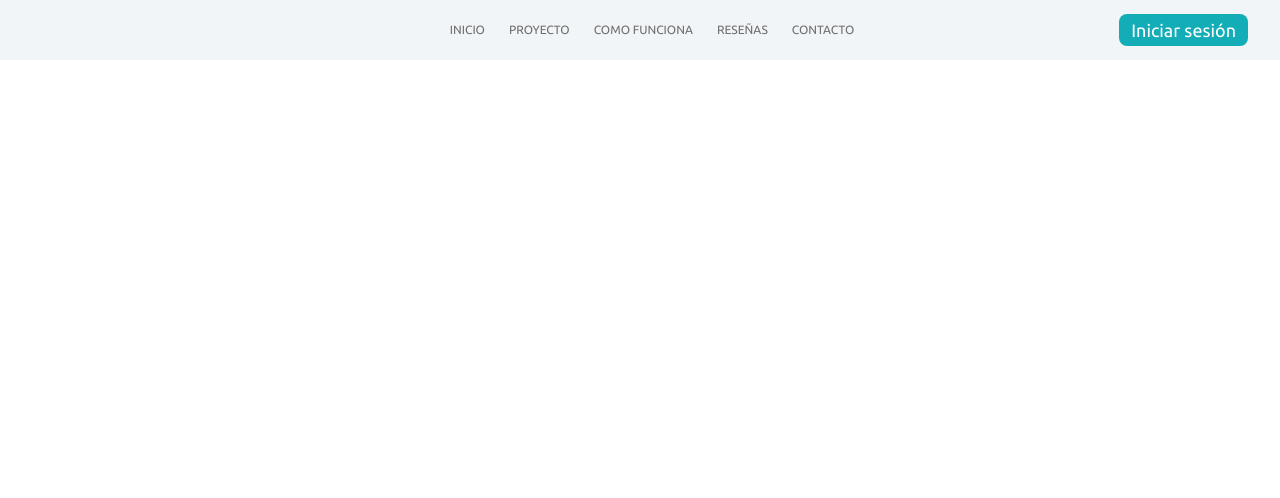
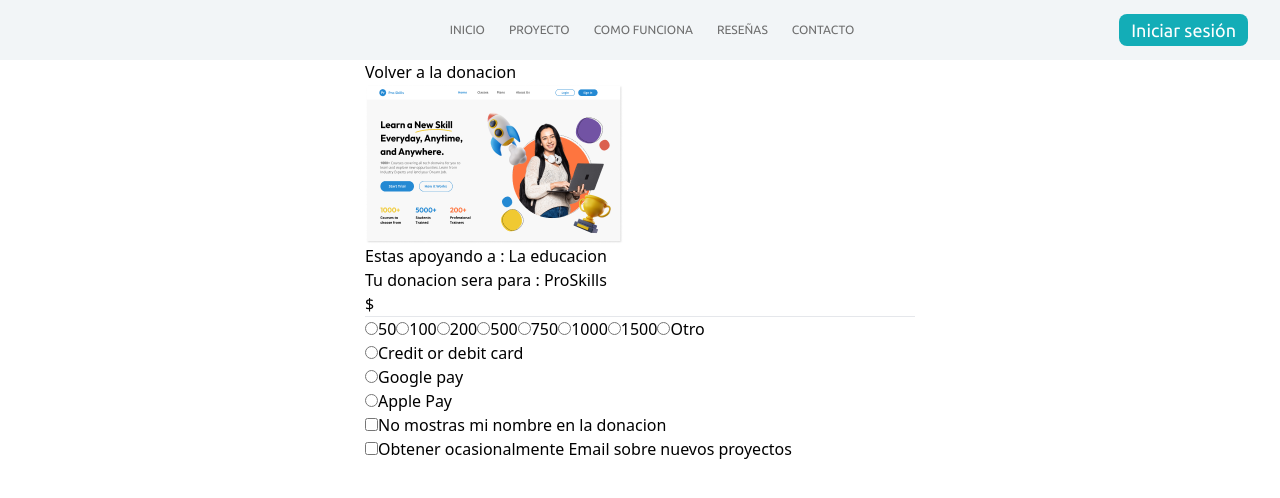
Before and after one commit to No-Country/s10-16-ft-node-react, a React (Vite) app in the folder frontend/: page /donation in a window 1280 px wide. Shown: the top 498 px of the page. Built offline with nearby package versions, Linux system fonts and the light colour scheme.

Commit message:
change: set the correct URL for the connection request. Registration successfully connected.

```diff
--- a/frontend/src/App.tsx
+++ b/frontend/src/App.tsx
@@ -1,7 +1,7 @@
 import { BrowserRouter, Route, Routes } from 'react-router-dom';
 import { HomePage, EmailPage } from './pages';
 import { LayoutAuth } from './Layout/LayoutAuth';
-import { Navbar } from './components/layout';
+import { Navbar, PopUpDonation } from './components/layout';
 import { Login, Register, RegisterChoice } from './auth';
 
 function App() {
@@ -16,6 +16,7 @@ function App() {
         </Route>
         <Route path="sendEmail" element={<EmailPage />} />
         <Route path="/" element={<HomePage />} />
+        <Route path="donation" element={<PopUpDonation />} />
       </Routes>
     </BrowserRouter>
   );
--- a/frontend/src/api/auth.ts
+++ b/frontend/src/api/auth.ts
@@ -2,12 +2,13 @@ import axios from 'axios';
 import create from 'zustand';
 
 
-const API = 'URL';
+const API = 'https://rallyfund.onrender.com';
 type User = {
+  email: string,
+  password: string
   first_name: string,
   last_name: string,
-  email: string,
-  password: string
+  type: string
 };
 
 type AuthStore = {
@@ -17,7 +18,7 @@ type AuthStore = {
 export const useAuthStore = create<AuthStore>(()=>({
   singUp: async (user)=>{
     try {
-      const res = await axios.post(`${API}/register`, user);
+      const res = await axios.post(`${API}/auth/register`, user);
       console.log(res.data);
     } catch (error) {
       console.error(error);
--- a/frontend/src/assets/index.tsx
+++ b/frontend/src/assets/index.tsx
@@ -6,5 +6,6 @@ import paso1 from './paso1.png';
 import paso2 from './paso2.png';
 import paso3 from './paso3.png';
 import saly from './saly.png';
+import imgExample from './imgExample.png';
 
-export { phonePersonal, phoneTercero, hand, world, paso1, paso2, paso3, saly };
+export { phonePersonal, phoneTercero, hand, world, paso1, paso2, paso3, saly, imgExample };
--- a/frontend/src/auth/pages/Register.tsx
+++ b/frontend/src/auth/pages/Register.tsx
@@ -20,7 +20,16 @@ export const Register = () => {
 
 
   const onSubmit: SubmitHandler<Inputs> = async (data)  =>{
-    await singUp(data);
+    const { repeatPassword, ...dataWithoutRepeatPassword } = data;
+
+    const updateData = {
+      ...dataWithoutRepeatPassword,
+      type: 'PERSONAL',
+    };
+    const jsonData = JSON.stringify(updateData);
+    console.log(updateData);
+
+    singUp(updateData);
   };
 
   return (
--- /dev/null
+++ b/frontend/src/components/layout/PopUpDonation.tsx
@@ -0,0 +1,80 @@
+import { imgExample } from '../../assets';
+import { useState } from 'react';
+export const PopUpDonation = () => {
+  const [amount, setAmount] = useState(undefined);
+
+  return (
+    <section className="w-[550px] h-[843px] m-auto">
+      <div>
+        <button> Volver a la donacion </button>
+        <div>
+          <img src={imgExample} alt="" />
+          <div>
+            <p> Estas apoyando a : <span>La educacion</span></p>
+            <p>Tu donacion sera para : <span>ProSkills</span></p>
+          </div>
+        </div>
+        <div>${amount}</div>
+        <hr />
+        <div className='flex'>
+          <div>
+            <input type="radio" name='amount' id="50"/>
+            <label htmlFor="50">50</label>
+          </div>
+          <div>
+            <input type="radio" name='amount' id="100" />
+            <label htmlFor="100">100</label>
+          </div>
+          <div>
+            <input type="radio" name='amount' id="200" />
+            <label htmlFor="200">200</label>
+          </div>
+          <div>
+            <input type="radio" name='amount' id="500" />
+            <label htmlFor="500">500</label>
+          </div>
+          <div>
+            <input type="radio" name='amount' id="750" />
+            <label htmlFor="750">750</label>
+          </div>
+          <div>
+            <input type="radio" name='amount' id="1000" />
+            <label htmlFor="1000">1000</label>
+          </div>
+          <div>
+            <input type="radio" name='amount' id="1500" />
+            <label htmlFor="1500">1500</label>
+          </div>
+          <div>
+            <input type="radio" name='amount' id="otro" />
+            <label htmlFor="otro">Otro</label>
+          </div>
+        </div>
+        <div>
+          <div>
+            <input type="radio" name='payment' id="creditDebit" />
+            <label htmlFor="creditDebit">Credit or debit card</label>
+          </div>
+          <div>
+            <input type="radio" name='payment' id="googlePay" />
+            <label htmlFor="googlePay">Google pay</label>
+          </div>
+          <div>
+            <input type="radio" name='payment' id="applePay" />
+            <label htmlFor="applePay">Apple Pay</label>
+          </div>
+        </div>
+        <div>
+          <div>
+            <input type='checkbox' id="nameDonation"  />
+            <label htmlFor='nameDonation'>No mostras mi nombre en la donacion</label>
+          </div>
+          <div>
+            <input type='checkbox' id="emailProyect" />
+            <label htmlFor='emailProyect'>Obtener ocasionalmente Email sobre nuevos proyectos</label>
+          </div>
+        </div>
+      </div>
+    </section>
+  );
+};
--- a/frontend/src/components/layout/index.ts
+++ b/frontend/src/components/layout/index.ts
@@ -1 +1,2 @@
 export * from './Navbar';
+export * from './PopUpDonation';
```
Also changed, not shown: frontend/src/assets/imgExample.png (added).
